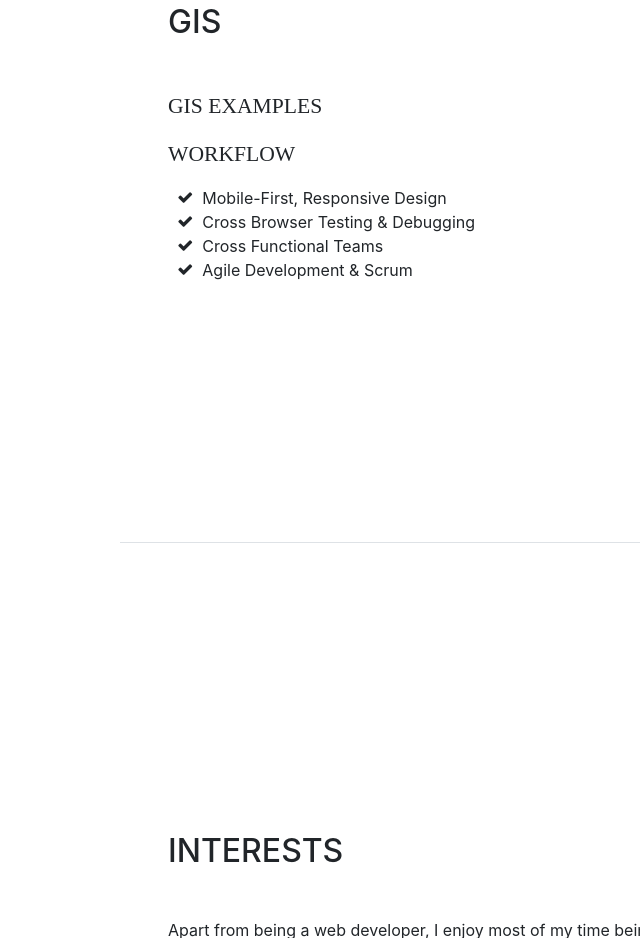
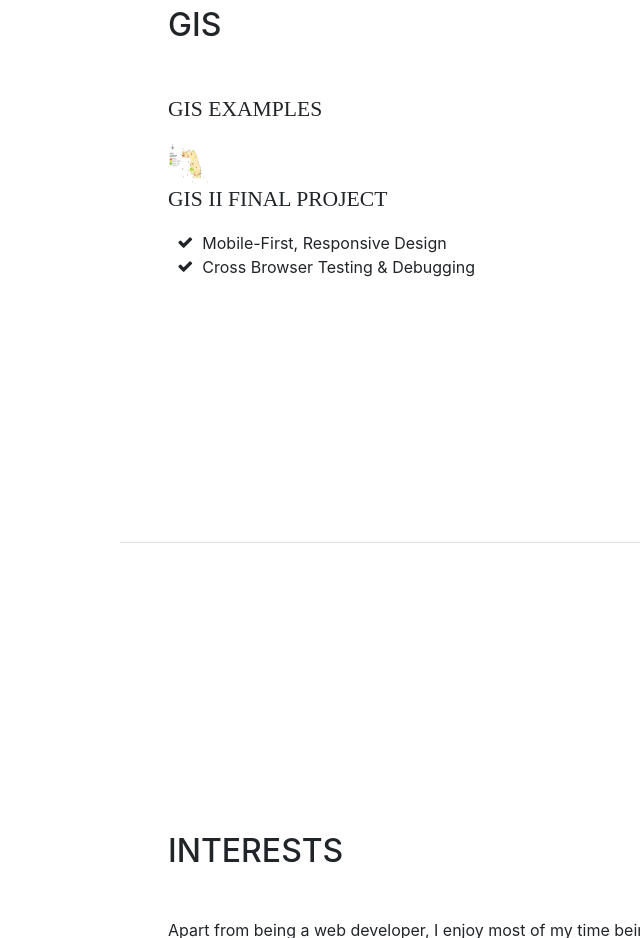
Before and after one commit to tylerversgrove/tylerversgrove.github.io, a website with bundled scripts: page index.html in a window 1280 px wide. Shown: the part 2936-3874 px from the top of the page, without its empty margins (152-792 px from the left). Built offline with nearby package versions, Linux system fonts and the light colour scheme; a web font is replaced by a local one.

Commit message:
Remove some content and add GIS example pic

```diff
--- a/index.html
+++ b/index.html
@@ -197,9 +197,9 @@
 
           <div class="subheading mb-3">GIS Examples</div>
 
+          <img src="gisIIfinalpic.jpg" alt="GIS II Project Final Map" height="42" width="42">
 
-
-          <div class="subheading mb-3">Workflow</div>
+          <div class="subheading mb-3">GIS II Final Project</div>
           <ul class="fa-ul mb-0">
             <li>
               <i class="fa-li fa fa-check"></i>
@@ -207,12 +207,7 @@
             <li>
               <i class="fa-li fa fa-check"></i>
               Cross Browser Testing &amp; Debugging</li>
-            <li>
-              <i class="fa-li fa fa-check"></i>
-              Cross Functional Teams</li>
-            <li>
-              <i class="fa-li fa fa-check"></i>
-              Agile Development &amp; Scrum</li>
+
           </ul>
         </div>
       </section>
```
Also changed, not shown: gisIIfinalpic.jpg (added).
